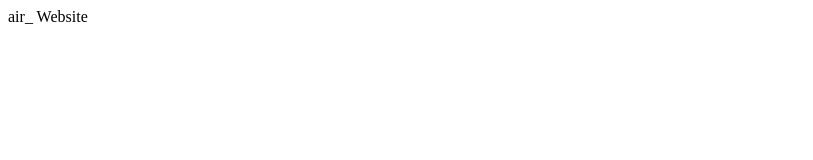
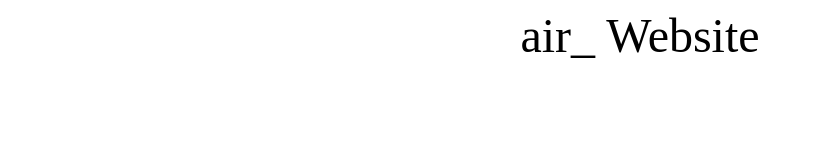
Before and after one commit to air-2329/air-2329.github.io, a plain HTML site: page index.html in a window 1280 px wide. Shown: the whole page, without its empty margins (0-813 px from the left). Drawn offline with Linux system fonts and the light colour scheme.

Commit message:
Update style.css

```diff
--- a/style.css
+++ b/style.css
@@ -1,6 +1,9 @@
-@charset 'utf-8'
-.content{
-  background-color: rgb(180,180,180);
-  border-radius: 5px;
-  border: 1px solid green;
+@charset 'utf-8';
+
+.header {
+    font-size: 3em;
 }
+
+.center {
+    text-align: center;
+}
```
